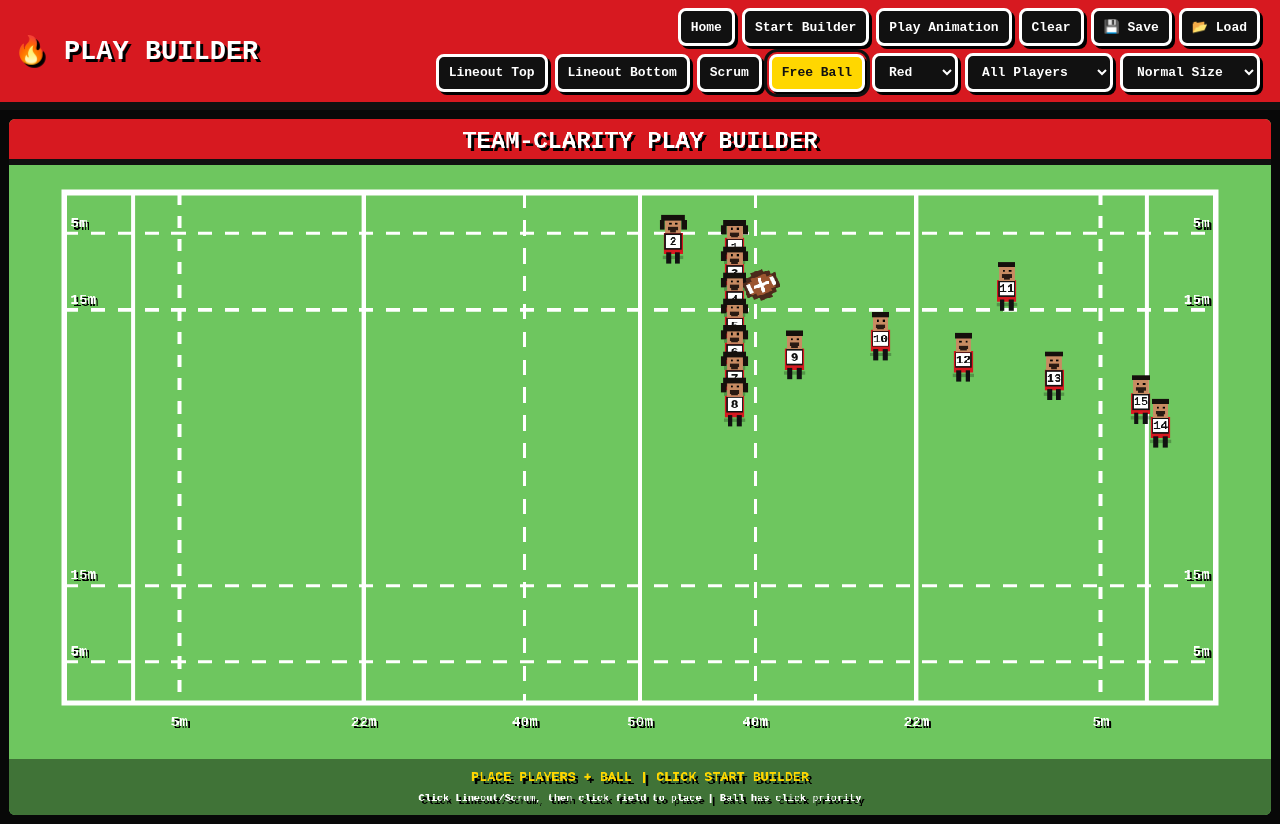
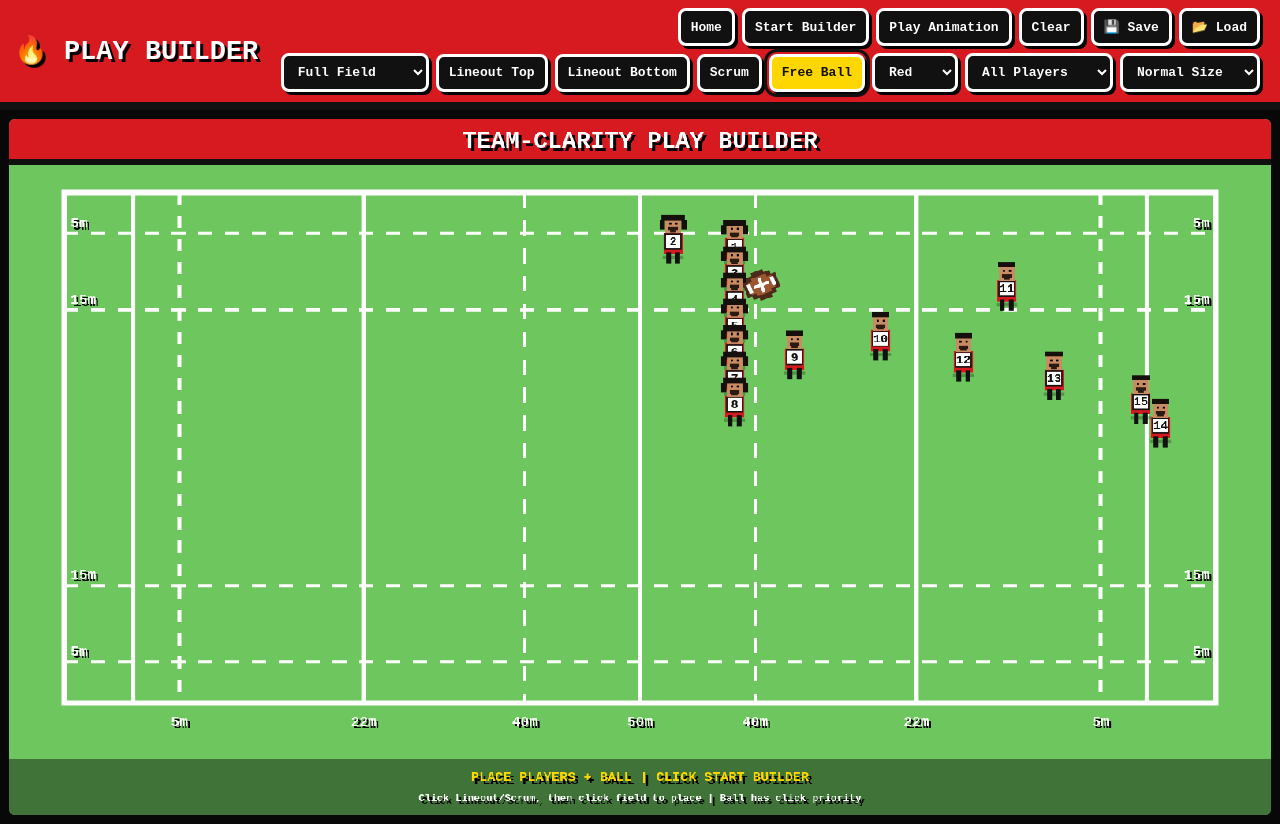
Before and after one commit to abandingridwedding-maker/allumer-le-feu, a website: page playbuilder.html in a window 1280 px wide. Drawn offline with nearby package versions, Linux system fonts and the light colour scheme.

Commit message:
Update playbuilder.html

```diff
--- a/playbuilder.html
+++ b/playbuilder.html
@@ -22,6 +22,12 @@
       </div>
 
       <div class="toolGroup">
+        <select id="pitchType">
+          <option value="full">Full Field</option>
+          <option value="half">Half Field</option>
+          <option value="lineout">Lineout Field</option>
+        </select>
+
         <button id="lineoutTopBtn">Lineout Top</button>
         <button id="lineoutBottomBtn">Lineout Bottom</button>
         <button id="scrumBtn">Scrum</button>
```
